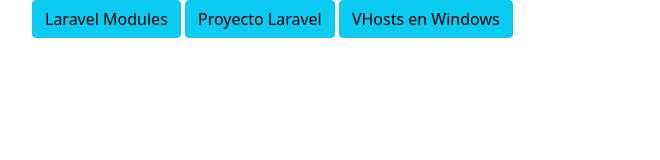
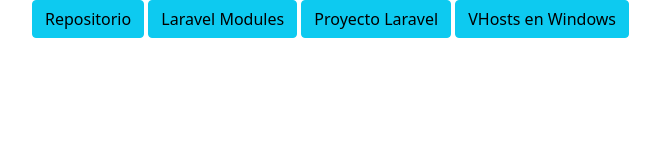
Before and after one commit to AbelAcostaEc/PortafolioAbelAcosta, a website: page info/index.html in a window 1280 px wide. Shown: the whole page, without its empty margins (50-710 px from the left). Drawn offline with nearby package versions, Linux system fonts and the light colour scheme.

Commit message:
Update index.html

```diff
--- a/info/index.html
+++ b/info/index.html
@@ -8,9 +8,12 @@
     </head>
     <body>
         <div class="container">
+            <a href="https://github.com/ASAA19971a/PortafolioAbelAcosta/blob/master/info/" class="btn btn-info">Repositorio</a>
             <a href="/info/laravel-modules" class="btn btn-info">Laravel Modules</a>
             <a href="/info/laravel" class="btn btn-info">Proyecto Laravel</a>
             <a href="/info/vhost" class="btn btn-info">VHosts en Windows</a>
+
+
         </div>
 
         <script src="https://cdnjs.cloudflare.com/ajax/libs/twitter-bootstrap/5.1.1/js/bootstrap.min.js"></script>
```
